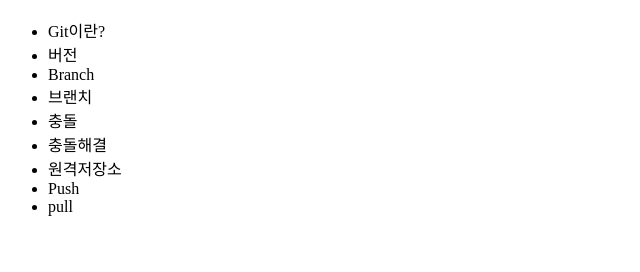
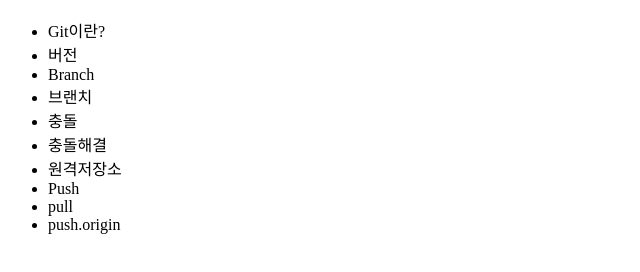
Before and after one commit to YongHoonJJo/opentutorials_git, a plain HTML site: page index.html in a window 1280 px wide. Shown: the part 48-320 px from the top of the page, without its empty margins (0-640 px from the left). Drawn offline with Linux system fonts and the light colour scheme.

Commit message:
add push.origin

```diff
--- a/index.html
+++ b/index.html
@@ -17,6 +17,7 @@
       <li>원격저장소</li>
       <li>Push</li>
       <li>pull</li>
+      <li>push.origin</li>
     </ul>
   </body>
 </html>
```
